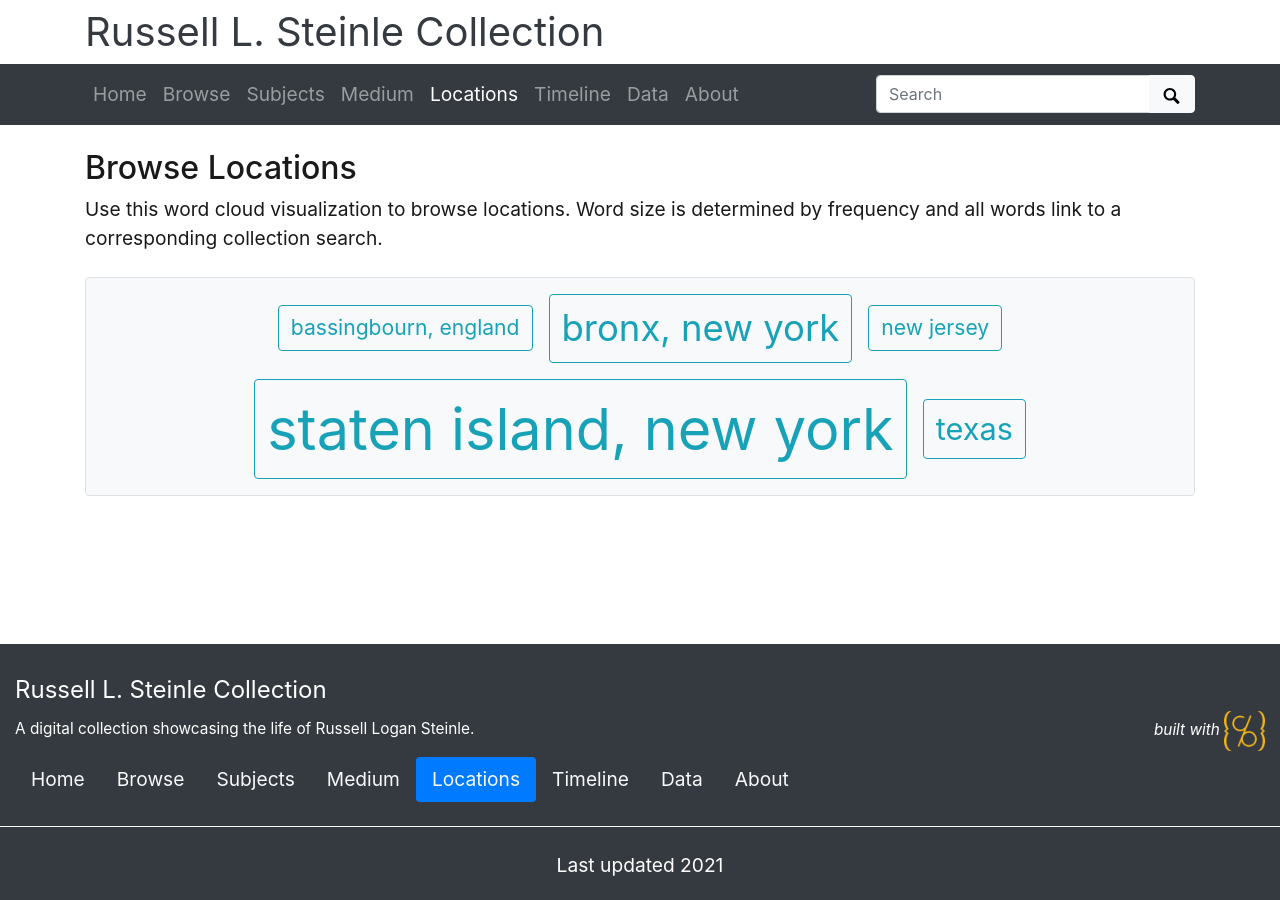
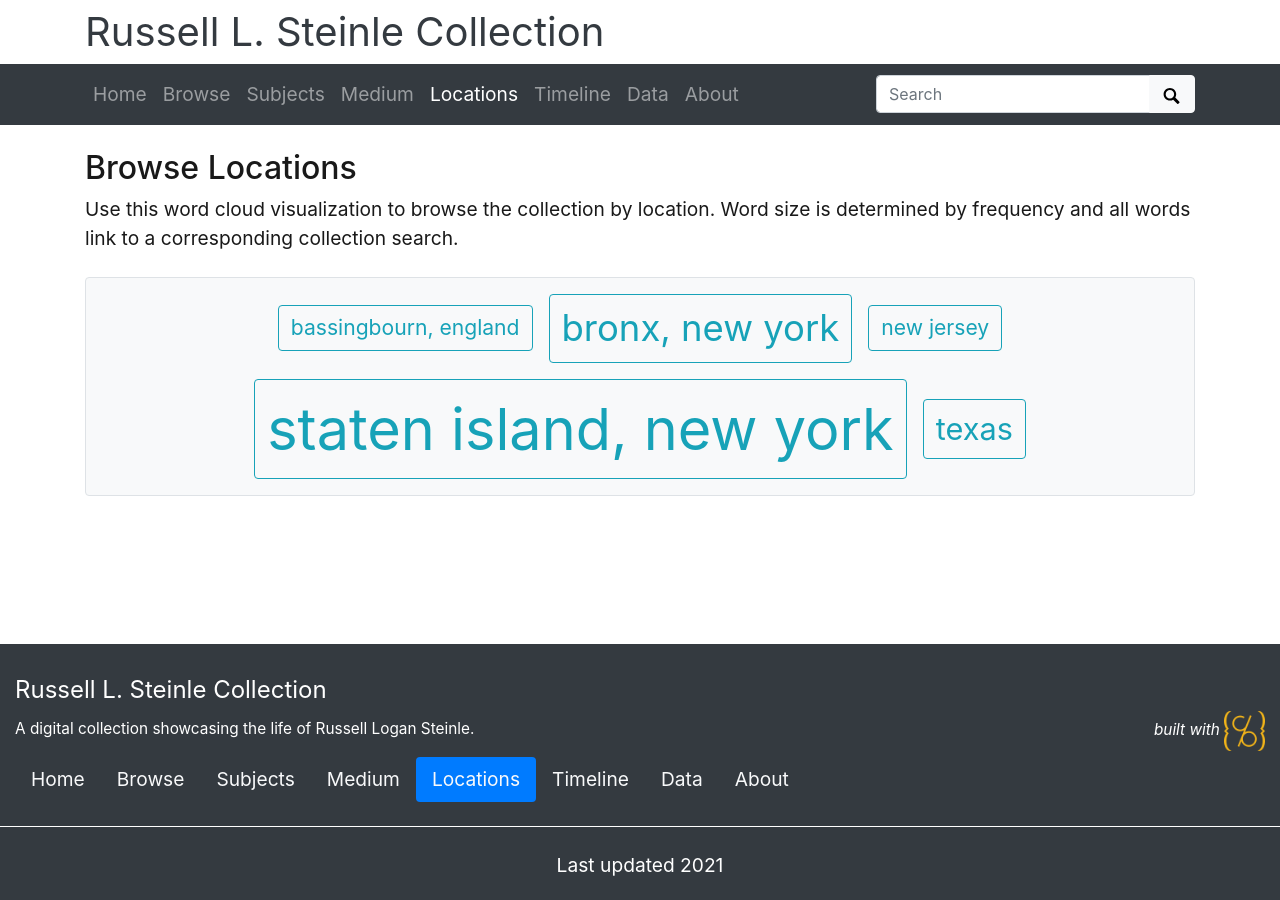
Before and after one commit to mialsteinle/russell-logan-steinle, a Jekyll site: the page built from pages/locations.md, in a window 1280 px wide. Built offline with Jekyll 4.4.1, drawn with Linux system fonts in a browser that asks for light colours.

Commit message:
Update locations.md

```diff
--- a/pages/locations.md
+++ b/pages/locations.md
@@ -10,5 +10,5 @@ cloud-fields: site.data.theme.locations-fields
 
 ## Browse Locations
 
-Use this word cloud visualization to browse locations.
+Use this word cloud visualization to browse the collection by location.
 Word size is determined by frequency and all words link to a corresponding collection search.
```
